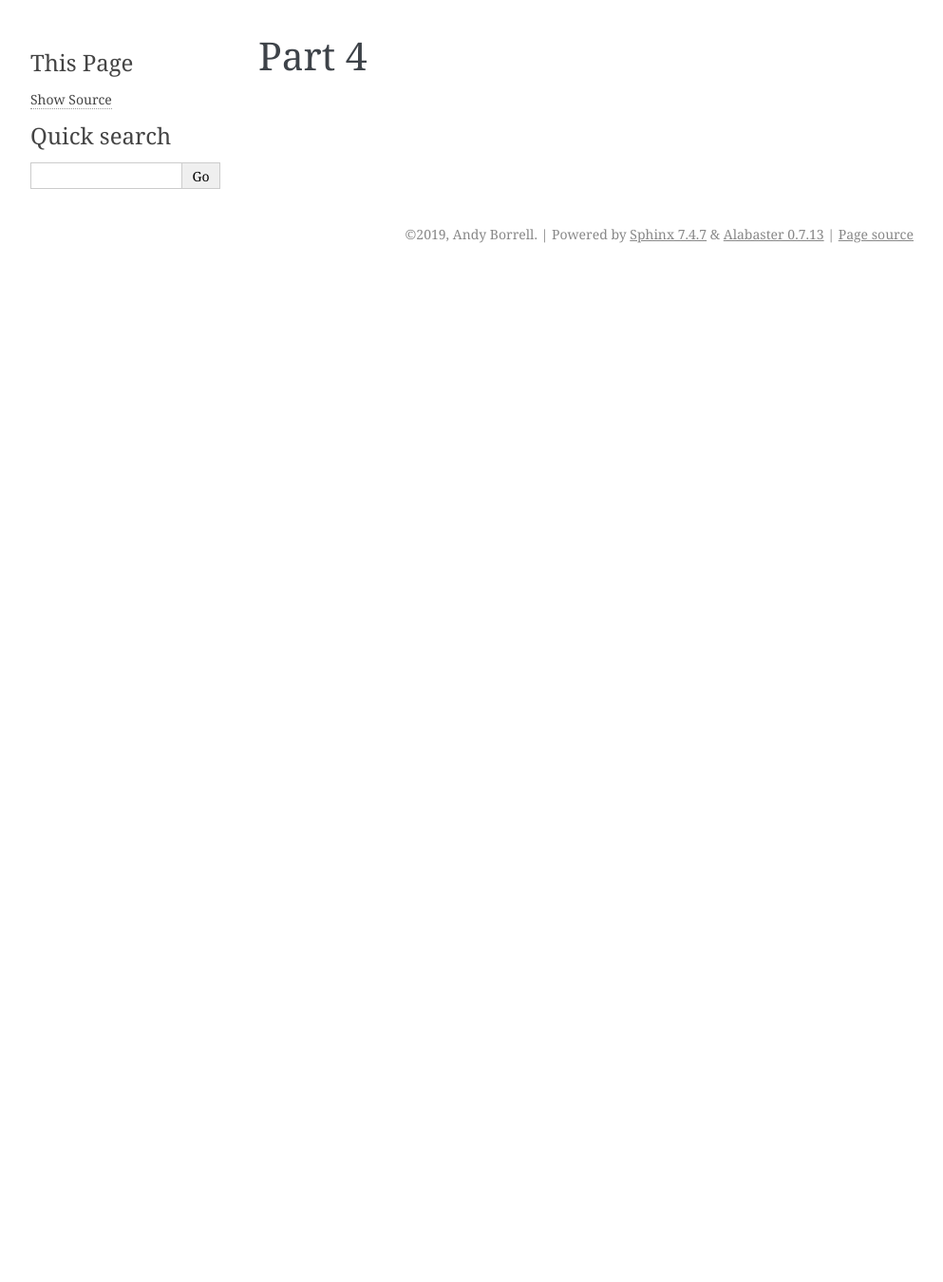
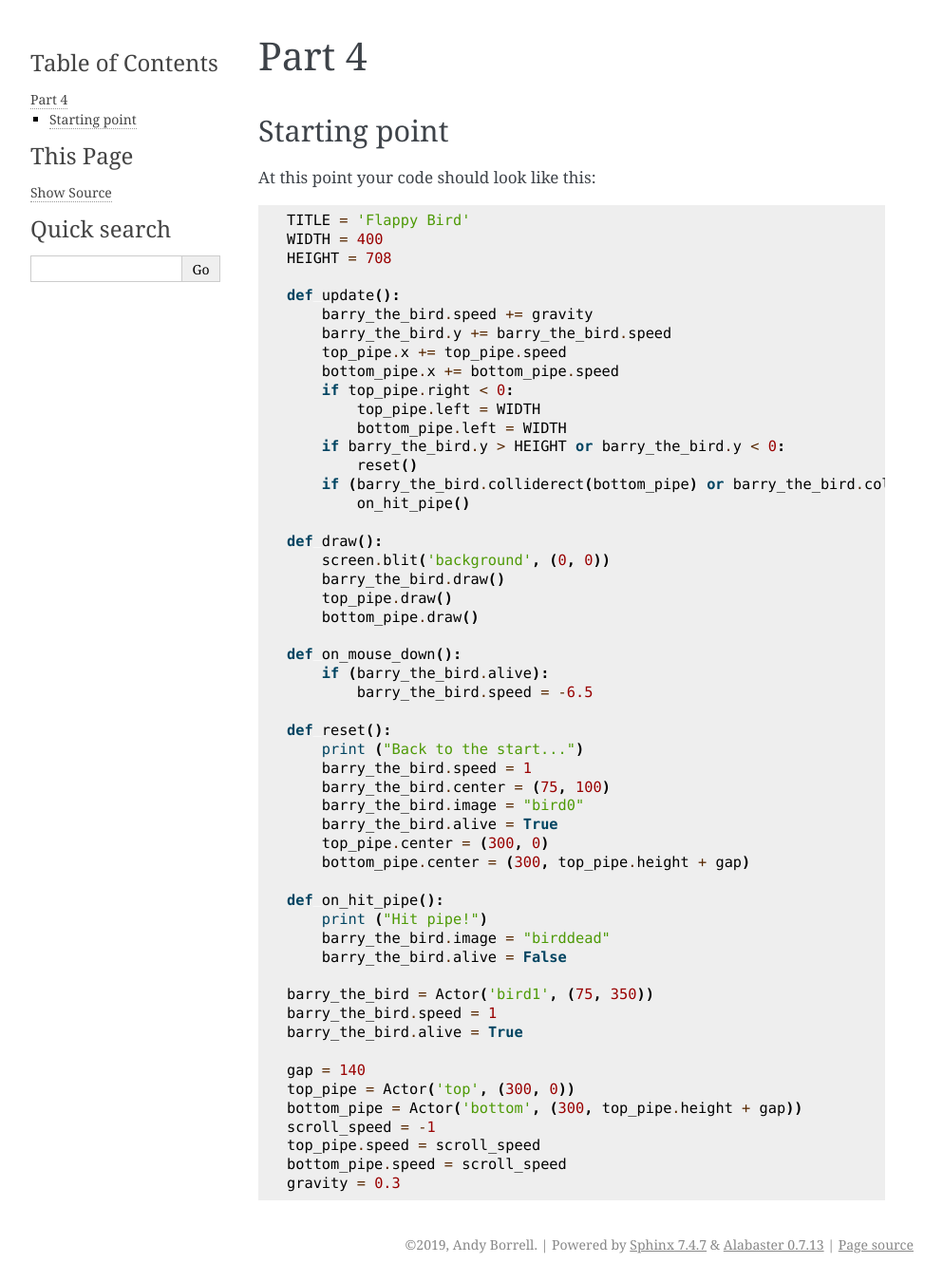
Before and after one commit to andyborrell/pygamezero_bird, a Sphinx documentation site: the page built from docs/source/part4.rst, in a window 1280 px wide. Shown: the whole page at 95% size, without its empty margins (148-1141 px from the left). Built offline with Sphinx 7.4.7, drawn with Linux system fonts in a browser that asks for light colours; before the commit the page ends 900 px from its top, so only the background shows below that.

Commit message:
Part 4 starting point

```diff
--- a/docs/source/part4.rst
+++ b/docs/source/part4.rst
@@ -1,2 +1,61 @@
 Part 4
 ======
+
+Starting point
+--------------
+At this point your code should look like this:
+
+.. code:: python
+
+    TITLE = 'Flappy Bird'
+    WIDTH = 400
+    HEIGHT = 708
+
+    def update():
+        barry_the_bird.speed += gravity
+        barry_the_bird.y += barry_the_bird.speed
+        top_pipe.x += top_pipe.speed
+        bottom_pipe.x += bottom_pipe.speed
+        if top_pipe.right < 0:
+            top_pipe.left = WIDTH
+            bottom_pipe.left = WIDTH
+        if barry_the_bird.y > HEIGHT or barry_the_bird.y < 0:
+            reset()
+        if (barry_the_bird.colliderect(bottom_pipe) or barry_the_bird.colliderect(top_pipe)):
+            on_hit_pipe()
+
+    def draw():
+        screen.blit('background', (0, 0))
+        barry_the_bird.draw()
+        top_pipe.draw()
+        bottom_pipe.draw()
+
+    def on_mouse_down():
+        if (barry_the_bird.alive):
+            barry_the_bird.speed = -6.5
+
+    def reset():
+        print ("Back to the start...")
+        barry_the_bird.speed = 1
+        barry_the_bird.center = (75, 100)
+        barry_the_bird.image = "bird0"
+        barry_the_bird.alive = True
+        top_pipe.center = (300, 0)
+        bottom_pipe.center = (300, top_pipe.height + gap)
+
+    def on_hit_pipe():
+        print ("Hit pipe!")
+        barry_the_bird.image = "birddead"
+        barry_the_bird.alive = False
+
+    barry_the_bird = Actor('bird1', (75, 350))
+    barry_the_bird.speed = 1
+    barry_the_bird.alive = True
+
+    gap = 140
+    top_pipe = Actor('top', (300, 0))
+    bottom_pipe = Actor('bottom', (300, top_pipe.height + gap))
+    scroll_speed = -1
+    top_pipe.speed = scroll_speed
+    bottom_pipe.speed = scroll_speed
+    gravity = 0.3
```
